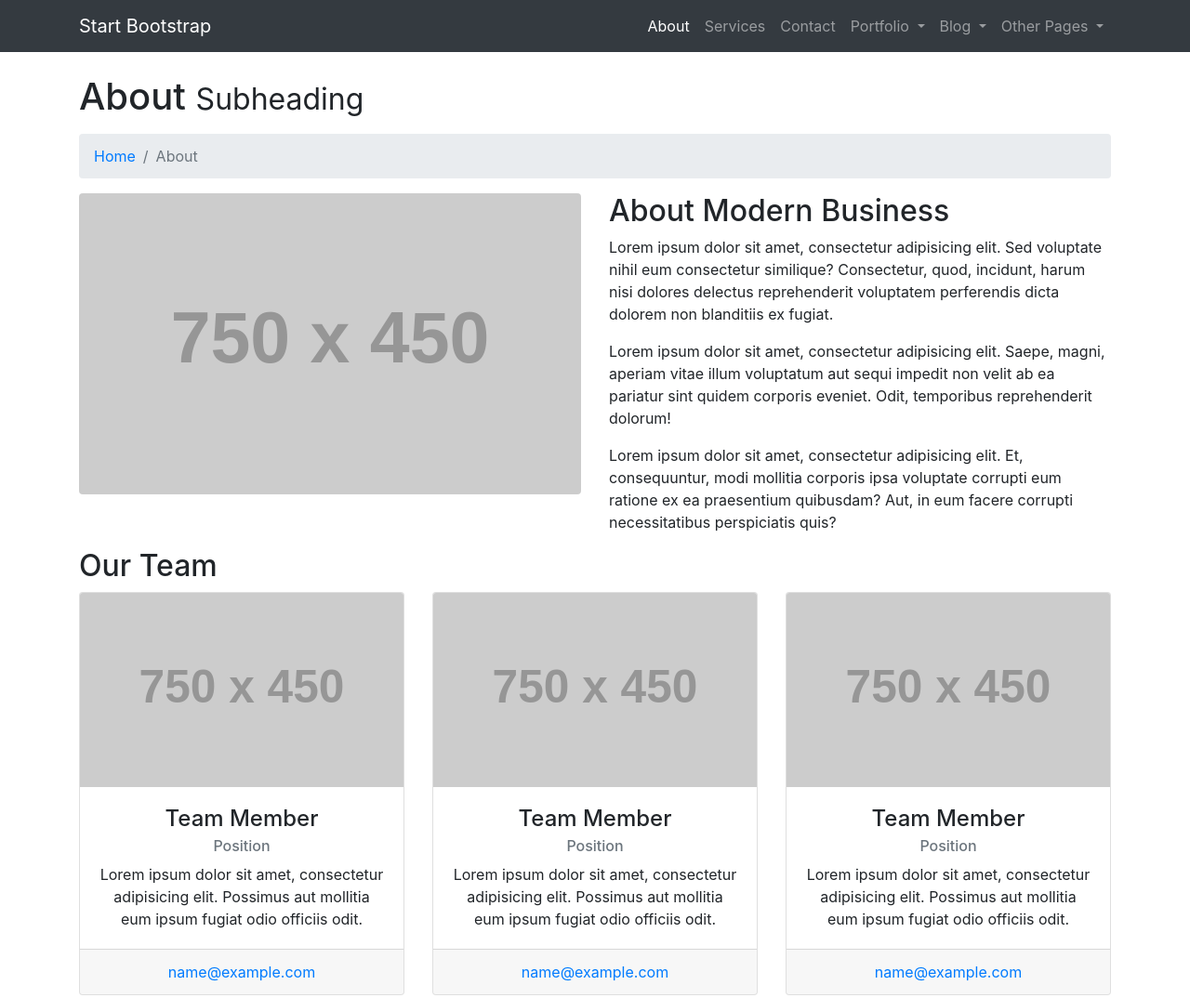
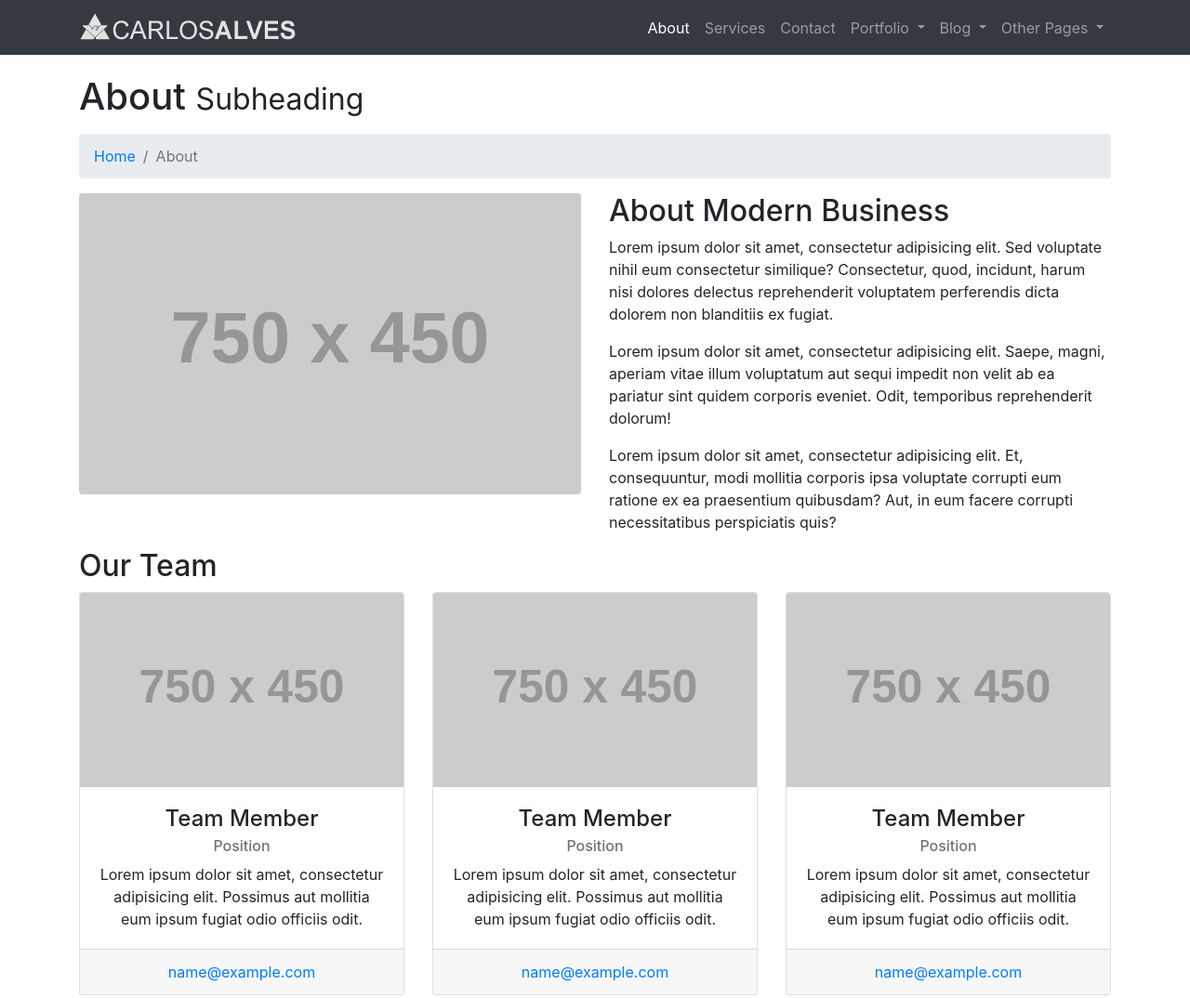
Before and after one commit to prcalves/site, a website: page about.html in a window 1280 px wide. Shown: the top 1074 px of the page at 93% size. Drawn offline with Linux system fonts and the light colour scheme; placeholder pictures from the web are drawn by us.

Commit message:
Update about.html

```diff
--- a/about.html
+++ b/about.html
@@ -23,7 +23,7 @@
   <!-- Navigation -->
   <nav class="navbar fixed-top navbar-expand-lg navbar-dark bg-dark fixed-top">
     <div class="container">
-      <a class="navbar-brand" href="index.html">Start Bootstrap</a>
+      <a class="navbar-brand" href="index.html"><img src="image/cara_Logo1.png"></a>
       <button class="navbar-toggler navbar-toggler-right" type="button" data-toggle="collapse" data-target="#navbarResponsive" aria-controls="navbarResponsive" aria-expanded="false" aria-label="Toggle navigation">
         <span class="navbar-toggler-icon"></span>
       </button>
```
